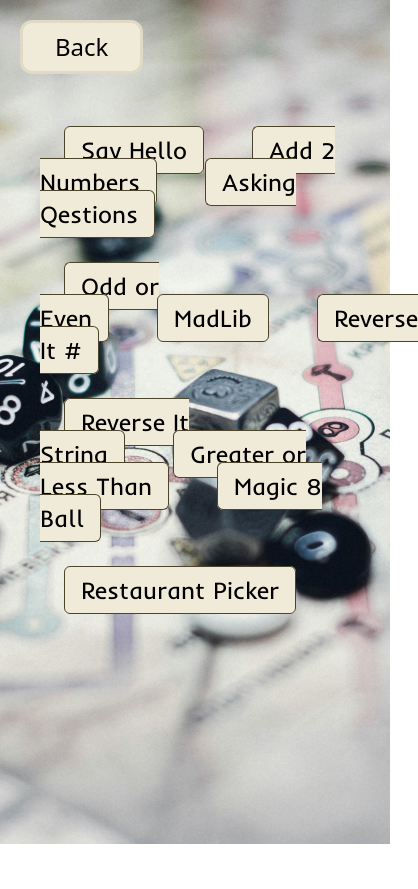
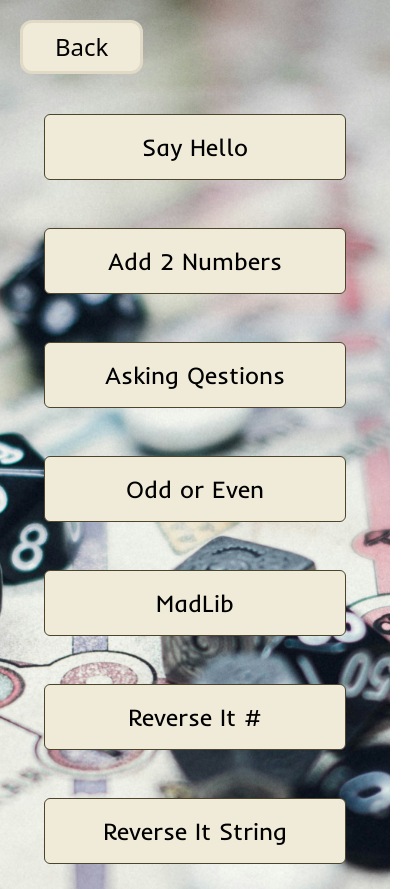
Before and after one commit to Kass-S/all-for-one-react, a React (Vite) app: page /Pages in a window 390 px wide. Shown: the top 889 px of the page, 418 px wide, since content can reach past the window. Before the commit the page ends 844 px from the top, so only its background shows below. Built offline with nearby package versions, Linux system fonts and the light colour scheme.

Commit message:
updated responsiveness on home and pages components

```diff
--- a/src/components/Home.jsx
+++ b/src/components/Home.jsx
@@ -9,7 +9,7 @@ const Home = () => {
         <h1 className="text-black font-irish text-6xl sm:text-9xl flex justify-center ">All For One</h1>
       </div>
 
-      <div className="flex justify-center mt-[50px]">
+      <div className="flex justify-center mt-[150px] ">
         <Link to="/Pages" className='text-black font-inder text-3xl m-4 px-20 py-4 rounded-lg border-[2px] border-[#4C452C] bg-[#F0EBD9]'>Start</Link>
       </div>
 
--- a/src/components/PagesComponent.jsx
+++ b/src/components/PagesComponent.jsx
@@ -2,29 +2,37 @@ import { Link } from "react-router-dom"
 
 const PagesComponent = () => {
     return (
-        <div className="bg-[url(/src/assets/AllForOneHome.jpg)] bg-no-repeat bg-cover bg-center h-[100vh]">
+        <div className="bg-[url(/src/assets/AllForOneHome.jpg)] bg-no-repeat bg-cover bg-center md:h-[100vh]">
 
           <Link to="/"><button className="text-black text-2xl m-5 bg-[#F0EBD9] rounded-xl border-[#DFD9C5] border-[3px] p-2 px-8">Back</button></Link>
 
-          <div className="m-10 font-inder">
-            <Link to="/SayHello" className='text-black text-2xl py-2 my-5 px-4 mx-6 m-6 bg-[#F0EBD9] rounded-md border-[1px] border-[#4C452C]' >Say Hello</Link>
-            <Link to="/Add2Numbers" className='text-black text-2xl py-2 my-5 px-4 mx-6 m-6 bg-[#F0EBD9] rounded-md border-[1px] border-[#4C452C]' >Add 2 Numbers</Link>
-            <Link to="/AskingQuestions" className='text-black text-2xl py-2 my-5 px-4 mx-6 m-6 bg-[#F0EBD9] rounded-md border-[1px] border-[#4C452C]' >Asking Qestions</Link>
+          <div className="text-black font-inder mx-5 grid grid-cols-1 grid-rows-10 gap-2 sm:grid-cols-3 sm:grid-rows-4">
+
+              <Link to="/SayHello" className='text-black text-2xl py-4 my-5 px-4 mx-6 lg:mx-20 m-6 bg-[#F0EBD9] rounded-md border-[1px] border-[#4C452C] text-center align-middle' >Say Hello</Link>
+
+              <Link to="/Add2Numbers" className='text-black text-2xl py-4 my-5 px-4 mx-6 lg:mx-20 m-6 bg-[#F0EBD9] rounded-md border-[1px] border-[#4C452C] text-center align-middle' >Add 2 Numbers</Link>
+
+
+              <Link to="/AskingQuestions" className='text-black text-2xl py-4 my-5 px-4 mx-6 lg:mx-20 m-6 bg-[#F0EBD9] rounded-md border-[1px] border-[#4C452C] text-center align-middle' >Asking Qestions</Link>
+
+
+              <Link to="/OddOrEven" className='text-black text-2xl py-4 my-5 px-4 mx-6 m-6 lg:mx-20 bg-[#F0EBD9] rounded-md border-[1px] border-[#4C452C] text-center align-middle' >Odd or Even</Link>
+
+              <Link to="/MadLib" className='text-black text-2xl py-4 my-5 px-4 mx-6 lg:mx-20 m-6 bg-[#F0EBD9] rounded-md border-[1px] border-[#4C452C] text-center align-middle' >MadLib</Link>
+
+              <Link to="/NumberReverseIt" className='text-black text-2xl py-4 my-5 px-4 mx-6 lg:mx-20 m-6 bg-[#F0EBD9] rounded-md border-[1px] border-[#4C452C] text-center align-middle' >Reverse It #</Link>
+
+
+              <Link to="/AlphanumericReverseIt" className='text-black text-2xl py-4 my-5 px-4 mx-6 lg:mx-20 m-6 bg-[#F0EBD9] rounded-md border-[1px] border-[#4C452C] text-center align-middle' >Reverse It String</Link>
+
+              <Link to="/GreaterLessThan" className='text-black text-2xl py-4 my-5 px-4 mx-6 lg:mx-20 m-6 bg-[#F0EBD9] rounded-md border-[1px] border-[#4C452C] text-center align-middle' >Greater or Less Than</Link>
+
+              <Link to="/Magic8Ball" className='text-black text-2xl py-4 my-5 px-4 mx-6 lg:mx-20 m-6 bg-[#F0EBD9] rounded-md border-[1px] border-[#4C452C] text-center align-middle' >Magic 8 Ball</Link>
+
+
+              <Link to="/RestaurantPicker" className='text-black text-2xl py-4 my-5 px-4 mx-6 lg:mx-20 m-6 bg-[#F0EBD9] rounded-md border-[1px] border-[#4C452C] text-center align-middle sm:col-[2]' >Restaurant Picker</Link>
+
           </div>
-          <div className="m-10 font-inder">
-            <Link to="/OddOrEven" className='text-black text-2xl py-2 my-5 px-4 mx-6 m-6 bg-[#F0EBD9] rounded-md border-[1px] border-[#4C452C]' >Odd or Even</Link>
-            <Link to="/MadLib" className='text-black text-2xl py-2 my-5 px-4 mx-6 m-6 bg-[#F0EBD9] rounded-md border-[1px] border-[#4C452C]' >MadLib</Link>
-            <Link to="/NumberReverseIt" className='text-black text-2xl py-2 my-5 px-4 mx-6 m-6 bg-[#F0EBD9] rounded-md border-[1px] border-[#4C452C]' >Reverse It #</Link>
-          </div>
-          <div className="m-10 font-inder">
-            <Link to="/AlphanumericReverseIt" className='text-black text-2xl py-2 my-5 px-4 mx-6 m-6 bg-[#F0EBD9] rounded-md border-[1px] border-[#4C452C]' >Reverse It String</Link>
-            <Link to="/GreaterLessThan" className='text-black text-2xl py-2 my-5 px-4 mx-6 m-6 bg-[#F0EBD9] rounded-md border-[1px] border-[#4C452C]' >Greater or Less Than</Link>
-            <Link to="/Magic8Ball" className='text-black text-2xl py-2 my-5 px-4 mx-6 m-6 bg-[#F0EBD9] rounded-md border-[1px] border-[#4C452C]' >Magic 8 Ball</Link>
-          </div>
-          <div className="m-10 font-inder">
-            <Link to="/RestaurantPicker" className='text-black text-2xl py-2 my-5 px-4 mx-6 m-6 bg-[#F0EBD9] rounded-md border-[1px] border-[#4C452C]' >Restaurant Picker</Link>
-          </div>
-
 
         </div>
     )
--- a/src/components/SayHelloComponent.jsx
+++ b/src/components/SayHelloComponent.jsx
@@ -11,7 +11,6 @@ const SayHelloComponent = () => {
     }
 
     const displayGreeting = async () => {
-        console.log(greeting);
         setDisplay(greeting);
     }
 
@@ -27,7 +26,9 @@ const SayHelloComponent = () => {
 
 
                 <input type="text" placeholder="Name here..." className="bg-white border-1 border-black col-[3] row-[3] m-3 rounded-xl" onChange={(event) => {
-                    fetchGreeting( event.target.value);}} />
+                        fetchGreeting(event.target.value);
+                    }
+                } />
 
                 <button className="text-2xl bg-white border-[3px] border-black col-[3] row-[4] m-3 rounded-xl cursor-pointer" onClick={displayGreeting}>Go!</button>
 
```
